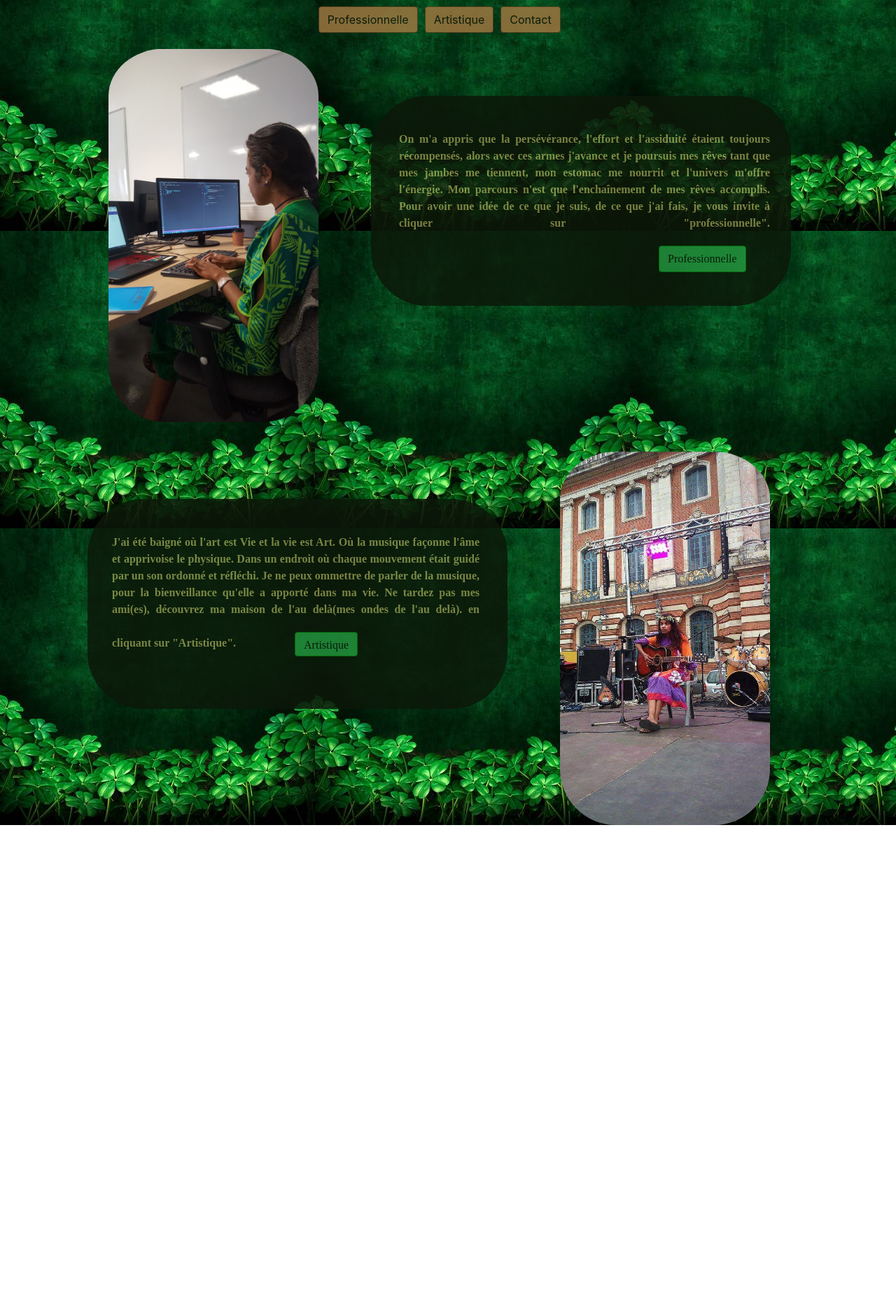
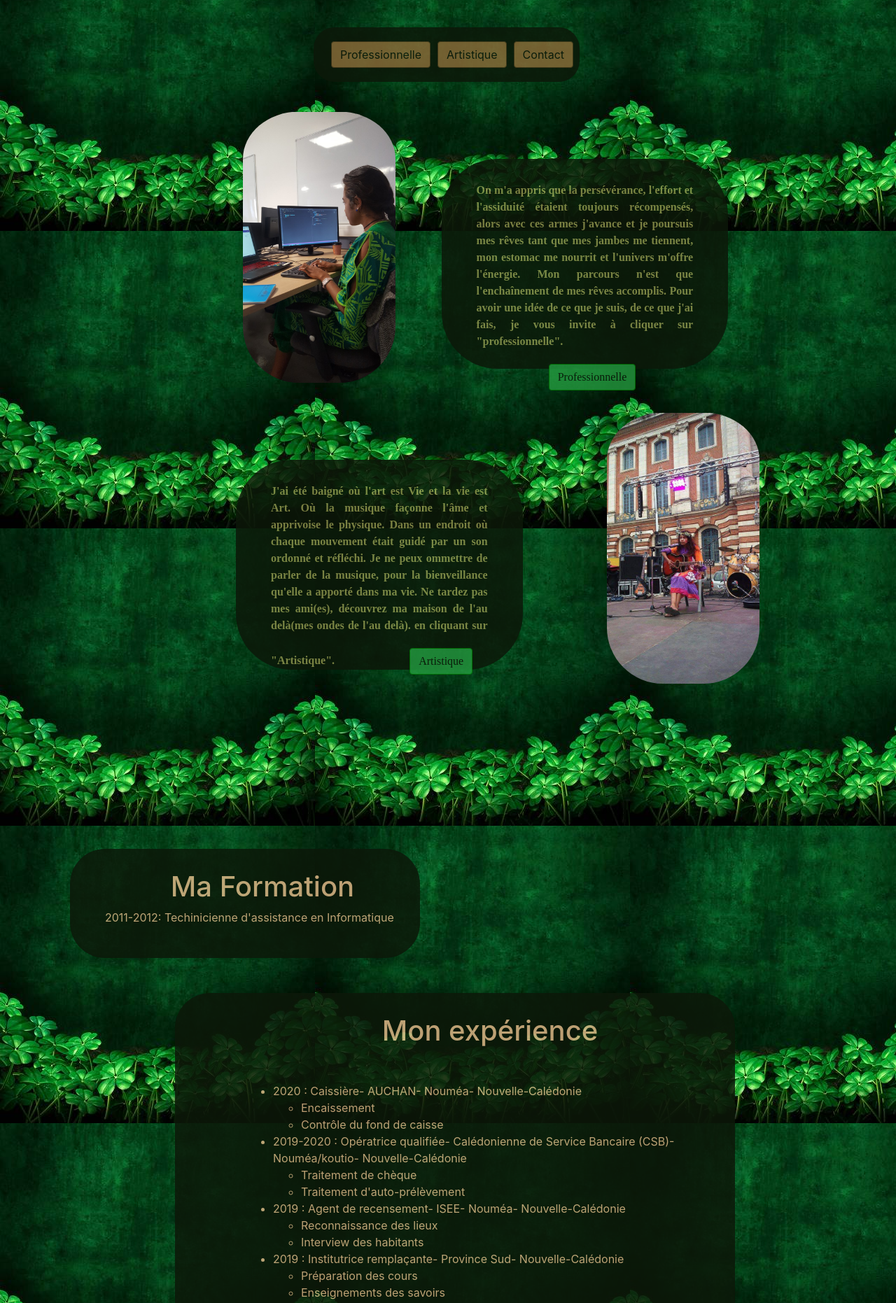
Before and after one commit to qpeone/qpassa.github.io, a plain HTML site: page index.html in a window 1280 px wide. Shown: the part 95-1957 px from the top of the page at 70% size. Before the commit the page ends 1274 px from the top, so only its background shows below. Drawn offline with nearby package versions, Linux system fonts and the light colour scheme.

Commit message:
rajout de contenu professionnel

```diff
--- a/index.html
+++ b/index.html
@@ -13,25 +13,28 @@
 <body>
     <div class="parent">
         <div class="background"></div>
-
-        <div class="container">
         <div class="divTitre">
-                <h1 class="titre" > Bienvenue dans mon univers</h1>
+            <h1 class="titre"> Bienvenue dans mon univers</h1>
         </div>
-
-            <section class="accueil">               <!-- Page d'accueil -->
-                <div id="descriptif">
-                    <div class="choix">             <!-- Mes boutons -->
+        <!-- Page d'accueil -->
+        <div class="choix">
+            <!-- Mes boutons -->
+            <div class="divBoutonChoix">
                 <button type="button" class="btn btn-success" id="boutonProPremier">Professionnelle</button><br>
                 <button type="button" class="btn btn-success" id="boutonArtPremier">Artistique</button>
                 <button type="button" class="btn btn-success" id="boutonContact">Contact</button>
             </div>
-                    <div class="parentDescription"> <!-- descriptif professionnel -->
+        </div>
+        <!-- descriptif professionnel -->
+        <section class="sectionDescriptif">
             <div class="taf">
-                            <img src="images/moi3.jpg" alt="Péone" class="photoPro"
-                                onmouseover="mouseOver()" onmouseout="mouseOut()">
-                            <div class="paragraphe">
-                                <p class="descriptifTaf" id="scroller">On m'a appris que la persévérance, l'effort et l'assiduité
+                <div class="divImage" id="divImageTaf">
+                    <img src="images/moi3.jpg" alt="Péone" class="photoPro" id="img">
+                </div>
+                <div class="divParagraphe" id="divPresentationTaf">
+
+                    <p class="descriptifTaf" id="paragrapheDescriptif">On m'a appris que la persévérance, l'effort
+                        et l'assiduité
                         étaient
                         toujours
                         récompensés, alors avec ces armes j'avance et je poursuis mes rêves tant que mes
@@ -41,14 +44,16 @@
                         que
                         l'enchaînement de mes rêves accomplis. Pour avoir une idée de ce que je
                         suis, de ce que j'ai fais, je vous invite à cliquer sur "professionnelle".
-                                    <button type="button" class="btn btn-success" id="boutonPro">Professionnelle</button>
+                        <button type="button" class="btn btn-success" id="boutonPresentation">Professionnelle</button>
                     </p>
+
+
                 </div>
             </div>
             <!-- descriptif artistique -->
             <div class="art">
-                            <div class="paragraphe">
-                                <p class="descriptifArt"> J'ai été baigné où l'art est Vie et la vie
+                <div class="divParagraphe" id="divPresentationArt">
+                    <p class="descriptifArt" id="paragrapheDescriptif"> J'ai été baigné où l'art est Vie et la vie
                         est Art. Où la
                         musique
                         façonne
@@ -62,19 +67,110 @@
                         a apporté dans ma vie. Ne tardez pas mes ami(es), découvrez ma maison de l'au
                         delà(mes ondes de l'au delà).
                         en cliquant sur "Artistique".
-                                    <button type="button" class="btn btn-success"id="boutonArt">Artistique</button>
+                        <button type="button" class="btn btn-success" id="boutonPresentation">Artistique</button>
                     </p>
                 </div>
-                            <img src="images/tolosa.jpg" class="photoArt" alt="Ayledy">
-                        </div>
+                <div class="divImage" id="divImageArt">
+                    <img src="images/tolosa.jpg" class="photoArt" alt="Ayledy" id="img">
                 </div>
             </div>
         </section>
+        <br><br><br><br>
         <section class="CVPro">
-                <!-- Mon CV professionnel -->
+            <!-- Mon expérience professionnel -->
+
+            <div class="formation">
+                <h1 class="titreFormation"> Ma Formation</h1>
+                <p class="formationInformatique">2011-2012: Techinicienne d'assistance en Informatique</p>
+            </div>
+            <div class="experience">
+                <h1 class="titreExperience"> Mon expérience</h1>
+                <ul>
+                    <li>2020 : Caissière- AUCHAN- Nouméa- Nouvelle-Calédonie
+                        <ul>
+                            <li>Encaissement</li>
+                            <li>Contrôle du fond de caisse</li>
+                        </ul>
+                    </li>
+                    <li>2019-2020 : Opératrice qualifiée- Calédonienne de Service Bancaire (CSB)- Nouméa/koutio-
+                        Nouvelle-Calédonie
+                        <ul>
+                            <li>Traitement de chèque</li>
+                            <li>Traitement d'auto-prélèvement</li>
+                        </ul>
+                    </li>
+                    <li>2019 : Agent de recensement- ISEE- Nouméa- Nouvelle-Calédonie
+                        <ul>
+                            <li>Reconnaissance des lieux</li>
+                            <li>Interview des habitants</li>
+                        </ul>
+                    </li>
+                    <li>2019 : Institutrice remplaçante- Province Sud- Nouvelle-Calédonie
+                        <ul>
+                            <li>Préparation des cours</li>
+                            <li>Enseignements des savoirs</li>
+                        </ul>
+                    </li>
+                    <li>2019 : Vendeuse polyvalente- Korail- Pont des Français- Nouvelle-Calédonie
+                        <ul>
+                            <li>Encaissement des articles</li>
+                            <li>Rangement des produits en rayons</li>
+                        </ul>
+                    </li>
+                    <li>2018 : Serveuse Banquet- Méridien- Nouméa- Nouvelle-Calédonie
+                        <ul>
+                            <li>Mise en place de décor </li>
+                            <li>Service aux clients</li>
+                        </ul>
+                    </li>
+                    <li>2017 : Opératrice de saisie- CSB- Koutio- Nouvelle-Calédonie
+                        <ul>
+                            <li>Saisie de chèque </li>
+                            <li>Préparation à la saisie</li>
+                        </ul>
+                    </li>
+                    <li>2014-2017: 1ere Vendeuse SPAR- Toulouse- FRANCE
+                        <ul>
+                            <li>Gestion des rayons</li>
+                            <li>Gestion de la caisse</li>
+                            <li>Vente et conseil clientèle…</li>
+                           <span class="remplacement">En remplacement : du Directeur et de son adjoint (lors des congés)</span>
+                            <li>Gestion administrative du personnel</li>
+                            <li>Encadrement d’équipe</li>
+                            <li>Gestion comptabilité</li>
+                            <li>Prise de commande</li>
+                            <li>Gestion surface de vente</li>
+                            <li>Réception des marchandises</li>
+                            <li>Promotion des produits…</li>
+                        </ul>
+                    </li>
+                    <li>2013 : Inventoriste- GIGA STORE - Lille-FRANCE
+                        <ul>
+                            <li>Inventaire</li>
+                        </ul>
+                    </li>
+                    <li>2013 : Travail indépendant-Toulouse-France
+                        <ul>
+                            <li>Chanteuse guitariste événementiel</li>
+                            <li>Technicienne d’assistance informatique</li>
+                        </ul>
+                    </li>
+                    <li>2012 : Technicienne informatique-Point Net Informatique Baie des citrons-Nouvelle-Calédonie
+                        <ul>
+                            <li>Montage de PC</li>
+                            <li>Dépannage informatique (logiciel et materiel)</li>
+                        </ul>
+                    </li>
+                    <li>2009-2010 : Technicienne informatique (stage)- Province des îles Lifou Nouvelle-Calédonie
+                        <ul>
+                            <li>Résolution de panne</li>
+                            <li>Installation de matériels informatique</li>
+                        </ul>
+                    </li>
+                </ul>
+            </div>
 
         </section>
-        </div>
     </div>
 
 
--- a/style.css
+++ b/style.css
@@ -1,11 +1,5 @@
 body{
     background-image: url("images/background.jpg");
-}
-/* titre animé */
-
-/* titre animé arrête là */
-.divTitre{
-
 }
 .titre{
     text-align: center;
@@ -19,12 +13,37 @@ body{
     margin-top:20px;
     opacity: 0.85;
 }
-
-/* CSS des images et descriptifs dans la page d'accueil */
-.choix{
-    margin-left: 33.3%;
+/* la page d'accueil */
+.sectionDescriptif{
+    width: 80%;
+    margin-left: 172px;
+}
+.taf{
+    height: 400px;
+    width: 100%;
     margin-top: 30px;
     display: flex;
+}
+.art{
+    height: 400px;
+    width:100%;
+    display: flex;
+    margin-top:30px;
+}
+            /* style des boutons*/
+.choix{
+    background-color: rgb(12, 24, 9);
+    opacity: 0.85;
+    margin-top: 60px;
+    display: flex;
+    width: 380px;
+    border-radius: 30px;
+    margin-left: 35%;
+}
+.divBoutonChoix{
+    display: flex;
+    margin-left: 25px;
+    margin-top: 20px;
 }
 #boutonProPremier{
     background-color: rgb(156, 118, 64);
@@ -40,27 +59,6 @@ body{
     background-color: rgb(156, 118, 64);
     border-color: rgb(83, 61, 29);
 }
-.parentDescription{
-    margin-top:-40px;
-    margin-left: 40px;
-}
-.row{
-    padding-top: 30px;
-}
-.col{
-
-}
-.taf{
-    margin-left: 30px;
-    margin-top: 30px;
-    display: flex;
-}
-.art{
-    display: flex;
-    margin-top:30px;
-    margin-right: 20px;
-}
-            /* style des boutons*/
 .btn{
     opacity: 0.85;
     margin-bottom: 20px;
@@ -72,9 +70,11 @@ body{
     height: 80px;
     color:rgb(144, 224, 123);
 }
+#boutonPresentation{
+    margin-left: 33.3%;
+    margin-top: 20px;
+}
 #boutonPro{
-    margin-top: 20px;
-    margin-left: 70%;
     position: relative;
 }
 #boutonPro:hover{
@@ -84,65 +84,101 @@ body{
     color:rgb(196, 255, 140);
 }
 #boutonArt{
-    height: 35px;
-    margin-top: 20px;
-    margin-left:80px;
+
 }
-
-img{
-    height: auto;
-    width: 300px;
+/* Style des Images*/
+.divImage{
+    height: 100%;
+    width:15%;
+}
+#img{
+    height: 100%;
+    width: auto;
     border-radius: 80px 80px;
     padding-top: 12.5px;
-}
-.photoPro{
-    margin-right: 75px;
-}
-.paragraphe{
-    display: flex;
-    height: 300px;
-    width: 600px;
-    border-radius: 80px 80px;
-    border-color: rgb(83, 61, 29);
-    background-color: rgb(12, 24, 9);
-    padding-bottom: 20px;
-    padding-right: 30px;
-    padding-left: 10px;
-    opacity: 0.85;
-    margin-top: 80px;
 }
 img:hover{
     transform: scale(1.5,1.5);
 }
 .photoArt{
-    margin-left: 75px;
+   margin-left: 120px;
 }
+#divImageTaf{
+    margin-left: 175px;
+}
+#divImageArt{
 
-.descriptifTaf{
-
+}
+/* style des div des paragraphes et des images */
+.divParagraphe{
+    display: flex;
+    height: 300px;
+    width: 40%;
+    border-radius: 80px 80px;
+    border-color: rgb(83, 61, 29);
+    background-color: rgb(12, 24, 9);
+    opacity: 0.85;
+    margin-top: 80px;
+}
+#divPresentationTaf{
+    margin-left:130px ;
+}
+#divPresentationArt{
+    margin-left:165px ;
+}
+#paragrapheDescriptif{
     color: rgb(143, 148, 77);
     font-weight: bold;
     text-align: justify;
     font-family: 'cursive';
-    margin-left: 30px;
-    padding-top: 50px;
+    padding-top: 33px;
+    height: 100%;
+    margin-left: 50px;
+    margin-right: 50px;
 
 }
-.paragraphArt{
 
+/* Style de la section professionnelle*/
+.formation{
+    border-radius: 50px;
+    background-color: rgb(12, 24, 9);
+    opacity: 0.85;
+    width: 500px;
+    margin-top: 140px;
+    margin-left: 100px;
+    padding-top: 30px;
+    padding-left: 50px;
+    padding-bottom: 30px;
 }
-.descriptifArt{
-    color: rgb(143, 148, 77);
+.experience{
+    border-radius: 50px;
+    background-color: rgb(12, 24, 9);
+    opacity: 0.85;
+    width: 800px;
+    margin-top: 50px;
+    margin-left: 250px;
+    padding-top: 30px;
+    padding-left: 100px;
+    padding-bottom: 30px;
+}
+.titreExperience{
+    text-align: center;
+    margin-bottom: 50px;
+}
+.titreFormation{
+    text-align: center;
+    color: burlywood;
+}
+.formationInformatique{
+    color: burlywood;
+}
+.experience{
+    color: burlywood;
+}
+.remplacement{
+    font-style: italic;
     font-weight: bold;
-    margin-left: 10px;
-    text-align: justify;
-    font-family: 'cursive';
-    margin-top:30px;
-    padding-top: 20px;
-    margin-right: 10px;
-    padding-left: 15px;
 }
-
 /* RESPONSIVE*/
 @media only screen and (max-width: 1025px){
     #boutonPro{
@@ -172,8 +208,27 @@ img:hover{
    }
 @media only screen and (max-width: 375px){
     .divTitre{
-        margin-left: 190px;
+        margin-left: 80px;
         width: 100%;
+    }
+    .choix{
+        margin-left: 90px;
+    }
+    .image{
+        width: 30%;
+    }
+    #img{
+        width: auto;
+        height: 300px;
+    }
+    .paragraphe{
+
+        height: 200px;
+        width: 70%;
+    }
+    #paragrapheDescriptif{
+
+
     }
 }
 /*
```
Lines whose indentation alone changed are shown as unchanged.
